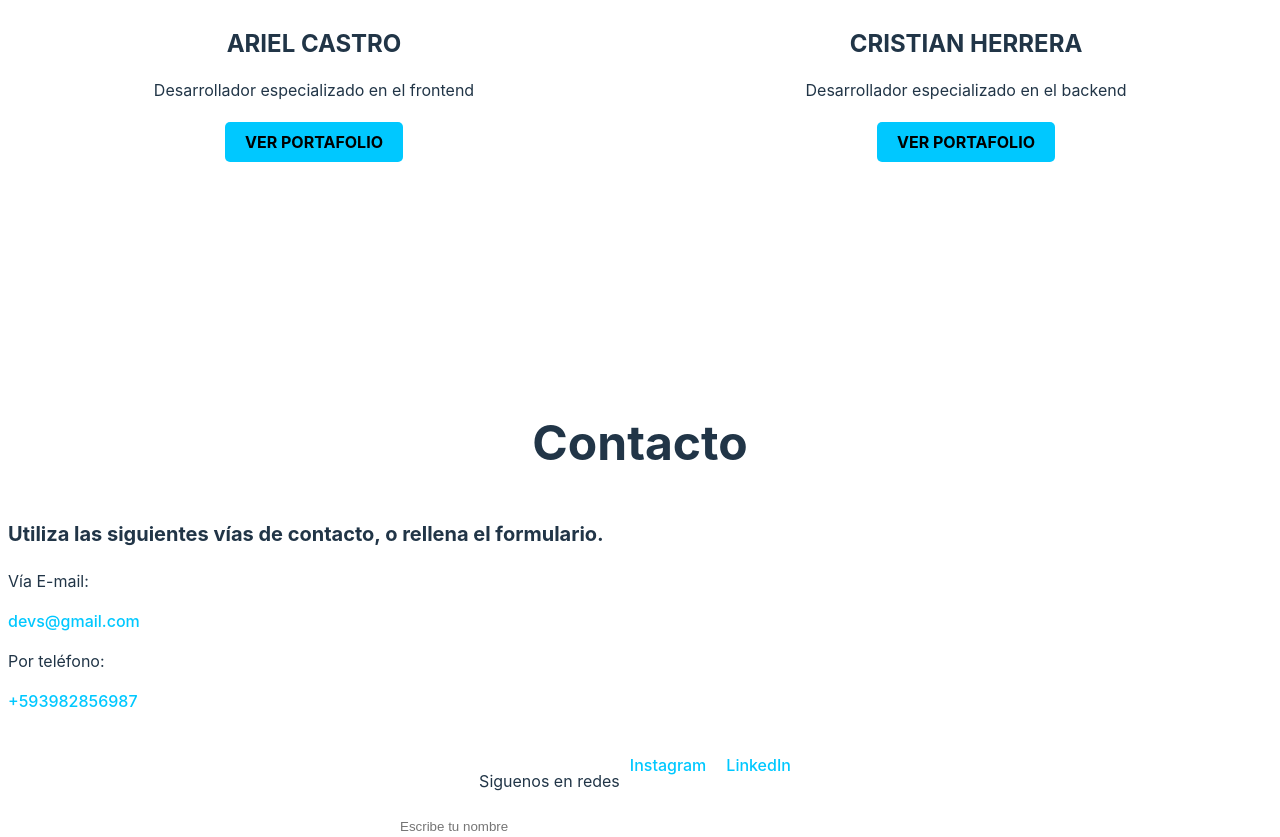
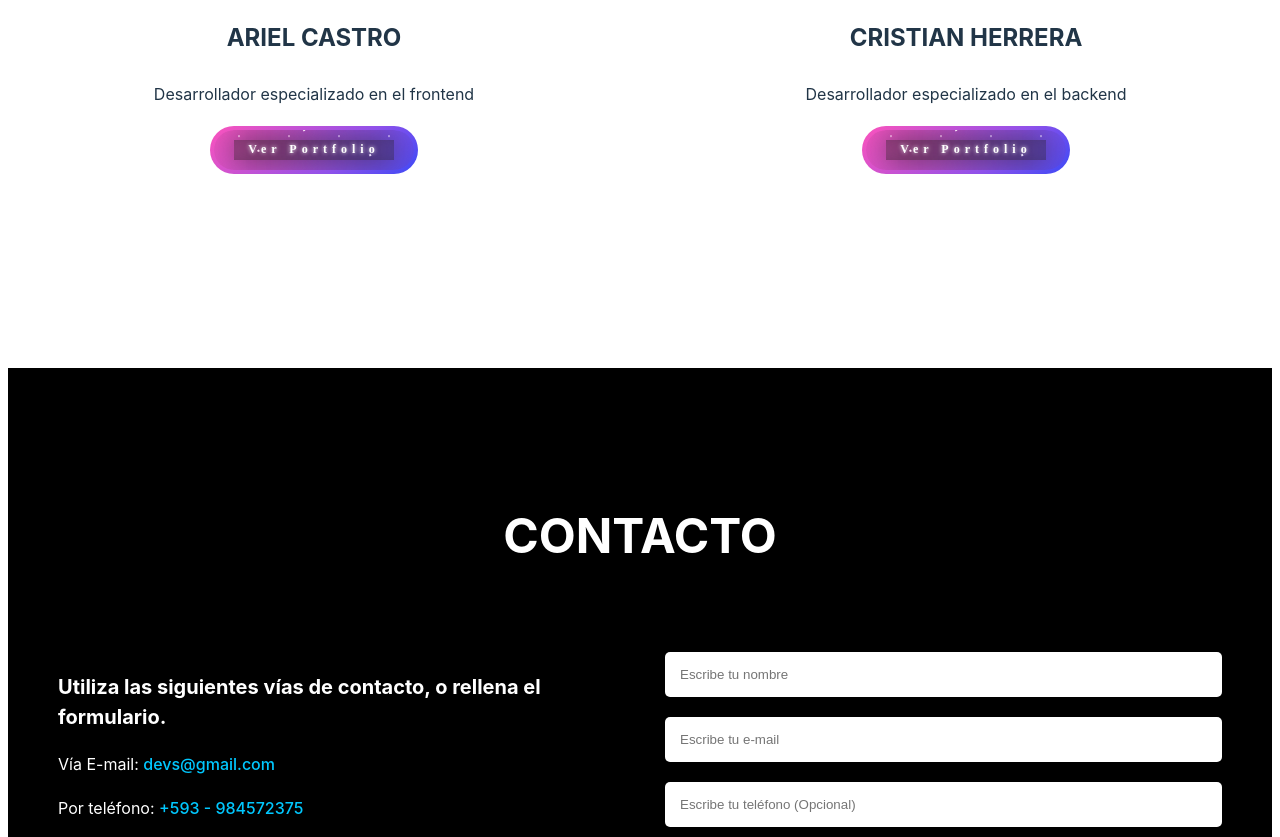
Before and after one commit to Ariels875/devspage, a React (Vite) app: page / in a window 1280 px wide. Shown: the part 1960-2797 px from the top of the page. Built offline with nearby package versions, Linux system fonts and the light colour scheme.

Commit message:
fixed contact page

```diff
--- a/package.json
+++ b/package.json
@@ -12,6 +12,7 @@
   "dependencies": {
     "react": "^18.3.1",
     "react-dom": "^18.3.1",
+    "react-icons": "^5.2.1",
     "react-router-dom": "^6.24.1"
   },
   "devDependencies": {
--- a/src/components/ContactPage.jsx
+++ b/src/components/ContactPage.jsx
@@ -1,28 +1,44 @@
 import '../styles/ContactPage.css';
+import { FaInstagram, FaLinkedin, FaGithub } from 'react-icons/fa';
+
 function ContactPage() {
   return (
     <div className="contact-page">
-      <h1>Contacto</h1>
+      <h1>CONTACTO</h1>
+      <div className="contact-content">
         <div className="contact-info">
           <p>Utiliza las siguientes vías de contacto, o rellena el formulario.</p>
-        <p>Vía E-mail: </p>
-        <a href="mailto:" id="email">devs@gmail.com</a>
-        <p>Por teléfono: </p>
-        <a href='tel:+593982856987' id="number">+593982856987</a>
+          <p>Vía E-mail: <a href="mailto:devs@gmail.com">devs@gmail.com</a></p>
+          <p>Por teléfono: <a href="tel:+593984572375">+593 - 984572375</a></p>
+          <div className="social-media">
+            <p>Nuestras redes sociales</p>
+            <a href="#" aria-label="Instagram"><FaInstagram /></a>
+            <a href="#" aria-label="LinkedIn"><FaLinkedin /></a>
+            <a href="https://github.com/Ariels875" aria-label="GitHub"><FaGithub /></a>
           </div>
-      <div className="social-media">
-        <p>Siguenos en redes</p>
-        <a href="#" className="instagram">Instagram</a>
-        <a href="#" className="linkedin">LinkedIn</a>
         </div>
         <form className="contact-form">
           <input type="text" placeholder="Escribe tu nombre" />
           <input type="email" placeholder="Escribe tu e-mail" />
           <input type="tel" placeholder="Escribe tu teléfono (Opcional)" />
           <textarea placeholder="Escribe tu mensaje"></textarea>
-        <button type="submit">ENVIAR MENSAJE</button>
+          <button className="btn" type="submit">
+            <strong>Enviar Mensaje</strong>
+            <div id="container-stars">
+              <div id="stars"></div>
+            </div>
+
+            <div id="glow">
+              <div className="circle"></div>
+              <div className="circle"></div>
+            </div>
+          </button>
+
         </form>
-
+      </div>
+      <div className="footer">
+        DEVS - 2024
+      </div>
     </div>
   );
 }
--- a/src/components/HomePage.jsx
+++ b/src/components/HomePage.jsx
@@ -4,6 +4,11 @@ function HomePage() {
     <div className="home-page">
       <h1>DEVS</h1>
       <p>Innovación y calidad en cada proyecto.</p>
+      <div className="scroll-arrow">
+          <svg xmlns="http://www.w3.org/2000/svg" width="40" height="40" viewBox="0 0 24 24">
+          <path fill="none" stroke="currentColor" strokeLinecap="round" strokeLinejoin="round" strokeWidth="1.5" d="M15.75 17.25L12 21m0 0l-3.75-3.75M12 21V3"/>
+        </svg>
+      </div>
     </div>
   );
 }
--- a/src/components/PortfoliosPage.jsx
+++ b/src/components/PortfoliosPage.jsx
@@ -9,13 +9,33 @@ function PortfoliosPage() {
           <img src="https://i.imgur.com/fli08dk.png" alt="Ariel Castro" />
           <h2>ARIEL CASTRO</h2>
           <p>Desarrollador especializado en el frontend</p>
-          <button>VER PORTAFOLIO</button>
+          <button className="btn" href="#">
+            <strong>Ver Portfolio</strong>
+            <div id="container-stars">
+              <div id="stars"></div>
+            </div>
+
+            <div id="glow">
+              <div className="circle"></div>
+              <div className="circle"></div>
+            </div>
+          </button>
         </div>
         <div className="portfolio">
           <img src="https://i.imgur.com/6900Hq9.png" alt="Cristian Herrera" />
           <h2>CRISTIAN HERRERA</h2>
           <p>Desarrollador especializado en el backend</p>
-          <button>VER PORTAFOLIO</button>
+          <button className="btn" href="#">
+            <strong>Ver Portfolio</strong>
+            <div id="container-stars">
+              <div id="stars"></div>
+            </div>
+
+            <div id="glow">
+              <div className="circle"></div>
+              <div className="circle"></div>
+            </div>
+          </button>
         </div>
       </div>
     </div>
--- a/src/index.css
+++ b/src/index.css
@@ -22,23 +22,173 @@ a:hover {
   color: #535bf2;
 }
 
-button {
-  border-radius: 8px;
-  border: 1px solid transparent;
-  padding: 0.6em 1.2em;
-  font-size: 1em;
-  font-weight: 500;
-  font-family: inherit;
-  background-color: #1a1a1a;
-  cursor: pointer;
-  transition: border-color 0.25s;
+.btn {
+  display: flex;
+  justify-content: center;
+  align-items: center;
+  width: 13rem;
+  overflow: hidden;
+  height: 3rem;
+  background-size: 300% 300%;
+  backdrop-filter: blur(1rem);
+  border-radius: 5rem;
+  transition: 0.5s;
+  animation: gradient_301 5s ease infinite;
+  border: double 4px transparent;
+  background-image: linear-gradient(#212121, #212121),  linear-gradient(137.48deg, #ffdb3b 10%,#FE53BB 45%, #8F51EA 67%, #0044ff 87%);
+  background-origin: border-box;
+  background-clip: content-box, border-box;
 }
-button:hover {
-  border-color: #646cff;
+
+#container-stars {
+  position: absolute;
+  z-index: -1;
+  width: 100%;
+  height: 100%;
+  overflow: hidden;
+  transition: 0.5s;
+  backdrop-filter: blur(1rem);
+  border-radius: 5rem;
 }
-button:focus,
-button:focus-visible {
-  outline: 4px auto -webkit-focus-ring-color;
+
+strong {
+  z-index: 2;
+  font-family: 'Avalors Personal Use';
+  font-size: 12px;
+  letter-spacing: 5px;
+  color: #FFFFFF;
+  text-shadow: 0 0 4px white;
+}
+
+#glow {
+  position: absolute;
+  display: flex;
+  width: 12rem;
+}
+
+.circle {
+  width: 100%;
+  height: 30px;
+  filter: blur(2rem);
+  animation: pulse_3011 4s infinite;
+  z-index: -1;
+}
+
+.circle:nth-of-type(1) {
+  background: rgba(254, 83, 186, 0.636);
+}
+
+.circle:nth-of-type(2) {
+  background: rgba(142, 81, 234, 0.704);
+}
+
+.btn:hover #container-stars {
+  z-index: 1;
+  background-color: #212121;
+}
+
+.btn:hover {
+  transform: scale(1.1)
+}
+
+.btn:active {
+  border: double 4px #FE53BB;
+  background-origin: border-box;
+  background-clip: content-box, border-box;
+  animation: none;
+}
+
+.btn:active .circle {
+  background: #FE53BB;
+}
+
+#stars {
+  position: relative;
+  background: transparent;
+  width: 200rem;
+  height: 200rem;
+}
+
+#stars::after {
+  content: "";
+  position: absolute;
+  top: -10rem;
+  left: -100rem;
+  width: 100%;
+  height: 100%;
+  animation: animStarRotate 90s linear infinite;
+}
+
+#stars::after {
+  background-image: radial-gradient(#ffffff 1px, transparent 1%);
+  background-size: 50px 50px;
+}
+
+#stars::before {
+  content: "";
+  position: absolute;
+  top: 0;
+  left: -50%;
+  width: 170%;
+  height: 500%;
+  animation: animStar 60s linear infinite;
+}
+
+#stars::before {
+  background-image: radial-gradient(#ffffff 1px, transparent 1%);
+  background-size: 50px 50px;
+  opacity: 0.5;
+}
+
+@keyframes animStar {
+  from {
+    transform: translateY(0);
+  }
+
+  to {
+    transform: translateY(-135rem);
+  }
+}
+
+@keyframes animStarRotate {
+  from {
+    transform: rotate(360deg);
+  }
+
+  to {
+    transform: rotate(0);
+  }
+}
+
+@keyframes gradient_301 {
+  0% {
+    background-position: 0% 50%;
+  }
+
+  50% {
+    background-position: 100% 50%;
+  }
+
+  100% {
+    background-position: 0% 50%;
+  }
+}
+
+@keyframes pulse_3011 {
+  0% {
+    transform: scale(0.75);
+    box-shadow: 0 0 0 0 rgba(0, 0, 0, 0.7);
+  }
+
+  70% {
+    transform: scale(1);
+    box-shadow: 0 0 0 10px rgba(0, 0, 0, 0);
+  }
+
+  100% {
+    transform: scale(0.75);
+    box-shadow: 0 0 0 0 rgba(0, 0, 0, 0);
+  }
 }
 
 @media (prefers-color-scheme: light) {
--- a/src/styles/ContactPage.css
+++ b/src/styles/ContactPage.css
@@ -1,64 +1,86 @@
 .contact-page {
-    height: 700px;
-    width: 100%;
+  display: flex;
+  flex-direction: column;
+  min-height: 100vh;
+  padding: 80px 50px 20px;
+  background-color: #000;
+  color: #fff;
 }
 
 .contact-page h1 {
   font-size: 48px;
-    margin-bottom: 40px;
+  margin-bottom: 80px;
+  margin-top: auto;
   text-align: center;
 }
 
-  .contact-info {
+.contact-content {
+  display: flex;
+  justify-content: space-between;
   margin-bottom: 40px;
 }
-  .contact-info p:first-of-type {
-    font-size: 20px;
-    font-weight: bold;
+
+.contact-info {
+  flex: 1;
+  padding-right: 50px;
 }
 
-  #email {
+.contact-info p {
+  margin-bottom: 20px;
+}
+
+.contact-info p:first-of-type {
+  font-weight: bold;
+  font-size: 20px;
+}
+
+.contact-info a {
   color: #00c8ff;
-  }
-  #number {
-    color: #00c8ff;
+  text-decoration: none;
 }
 
 .contact-form {
+  flex: 1;
   display: flex;
   flex-direction: column;
-    max-width: 500px;
-    margin: 0 auto;
 }
 
 .contact-form input,
 .contact-form textarea {
   margin-bottom: 20px;
-    padding: 10px;
+  padding: 15px;
   border: none;
-    background-color: rgba(255, 255, 255, 0.1);
-    color: #fff;
+  border-radius: 5px;
+  background-color: #fff;
+  color: #000;
 }
 
-  .contact-form button {
-    background-color: #00c8ff;
-    color: #000;
-    border: none;
-    padding: 10px 20px;
-    border-radius: 5px;
-    cursor: pointer;
-    font-weight: bold;
-    align-self: flex-start;
+.contact-form textarea {
+  height: 150px;
+  resize: vertical;
 }
 
 .social-media {
-    margin-top: 40px;
-    display: flex;
-    justify-content: center;
+  margin-top: 45px;
+}
+
+.social-media p {
+  font-weight: bold;
+  font-size: 20px;
 }
 
 .social-media a {
-    margin: 0 10px;
+  display: inline-block;
+  margin-right: 15px;
+  font-size: 50px;
   color: #00c8ff;
   text-decoration: none;
 }
+
+.footer {
+  margin-top: auto;
+  text-align: center;
+  padding: 20px 0;
+  font-size: 14px;
+  color: #666;
+}
--- a/src/styles/Header.css
+++ b/src/styles/Header.css
@@ -32,7 +32,7 @@ nav a {
   color: #fff;
   text-decoration: none;
   margin-left: 20px;
-  font-size: 14px;
+  font-size: 18px;
   cursor: pointer;
 }
 
--- a/src/styles/PortfoliosPage.css
+++ b/src/styles/PortfoliosPage.css
@@ -16,6 +16,9 @@
   }
 
   .portfolio {
+    display: flex;
+    flex-direction: column;
+    align-items: center;
     text-align: center;
   }
 
@@ -37,11 +40,6 @@
   }
 
   .portfolio button {
-    background-color: #00c8ff;
-    color: #000;
-    border: none;
     padding: 10px 20px;
-    border-radius: 5px;
     cursor: pointer;
-    font-weight: bold;
   }
```
Also changed, not shown: 1 other file (tests, documents, lock files or other folders). Lines whose indentation alone changed are shown as unchanged.
